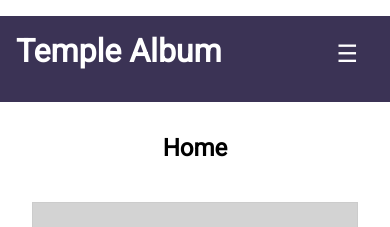
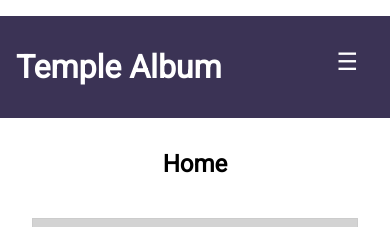
Before and after one commit to viniciuserocca/wdd131, a plain HTML site: page filtered-temples.html in a window 390 px wide. Shown: the top 227 px of the page. Drawn offline with Linux system fonts and the light colour scheme.

Commit message:
H1 align mobile view

```diff
--- a/styles/filtered-temples-large.css
+++ b/styles/filtered-temples-large.css
@@ -20,6 +20,10 @@
     .temple-card {
         width: 280px;
         font-size: small;
+    }
+
+    h1 {
+        padding-top: 0;
     }
 
     h2 {
--- a/styles/filtered-temples.css
+++ b/styles/filtered-temples.css
@@ -28,6 +28,7 @@ main {
 
 h1 {
     text-align: left;
+    padding-top: 1rem;
 }
 
 h2 {
@@ -74,7 +75,7 @@ footer {
     border: 0;
 	color: #fff;
 	position: absolute;
-	top: 2.5rem;
+	top: 3rem;
 	right: 2rem;
 }
 
```
